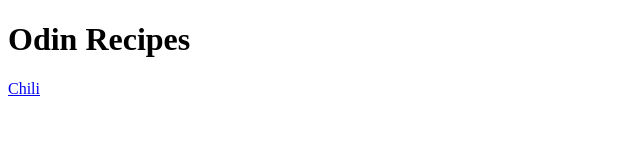
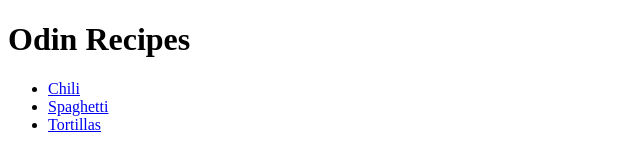
Before and after one commit to diogenes-4/odin-recipes, a plain HTML site: page index.html in a window 1280 px wide. Shown: the whole page, without its empty margins (0-640 px from the left). Drawn offline with Linux system fonts and the light colour scheme.

Commit message:
Finalize page with working links to recipes

```diff
--- a/index.html
+++ b/index.html
@@ -7,6 +7,10 @@
     </head>
     <body>
         <h1>Odin Recipes</h1>
-        <a href="recipes/chili.html">Chili</a>
+            <ul>
+                <li><a href="recipes/chili.html">Chili</a></li>
+                <li><a href="recipes/spaghetti.html">Spaghetti</a></li>
+                <li><a href="recipes/tortillas.html">Tortillas</a></li>
+            </ul>
     </body>
 </html>
```
